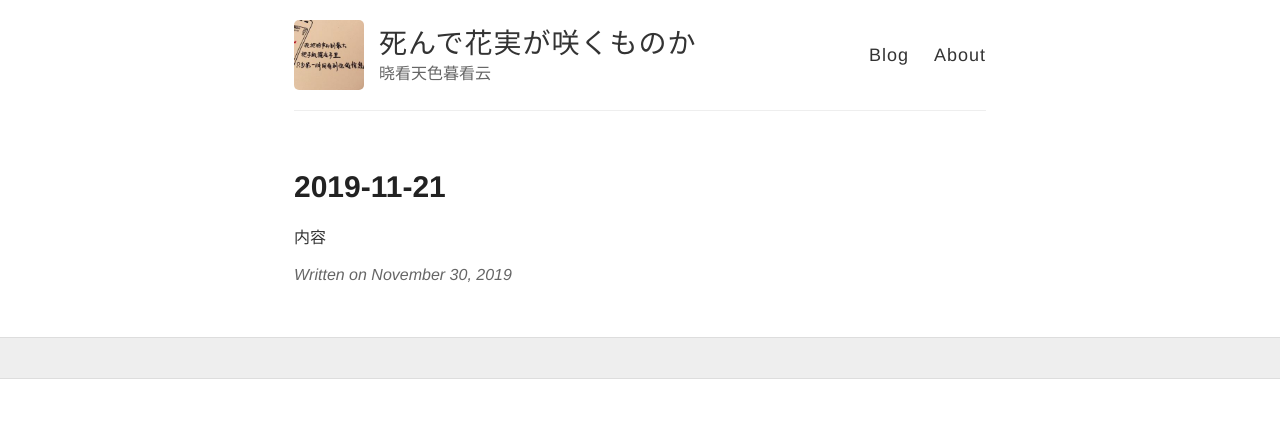
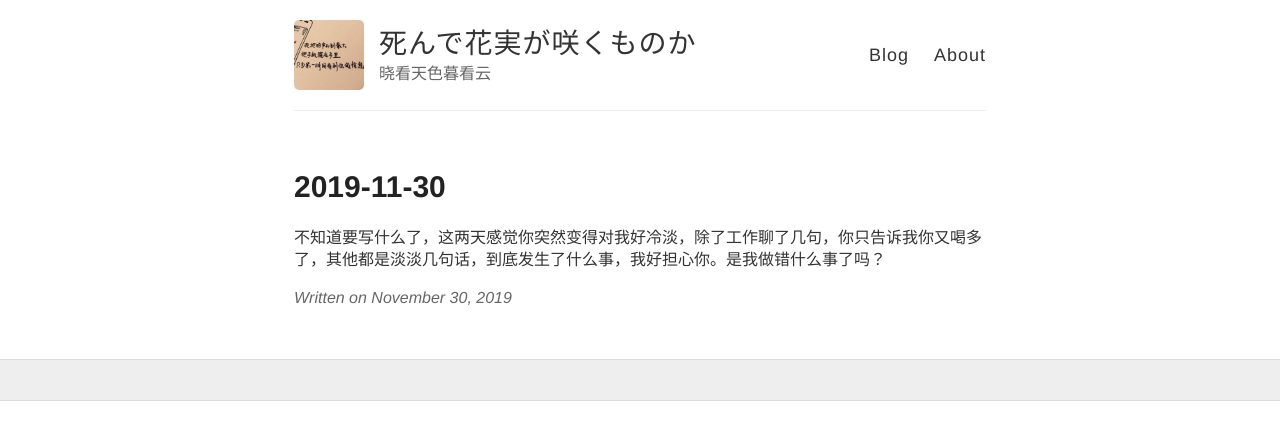
Before and after one commit to wiki650/wiki650.github.io, a Jekyll site: the page built from _posts/2019-11-30-wiki20191130.md, in a window 1280 px wide. Shown: the top 440 px of the page. Built offline with Jekyll 4.4.1, drawn with Linux system fonts in a browser that asks for light colours; comment, search, counter and statistics services are not loaded.

Commit message:
Update 2019-11-30-wiki20191130.md

```diff
--- a/_posts/2019-11-30-wiki20191130.md
+++ b/_posts/2019-11-30-wiki20191130.md
@@ -1,5 +1,6 @@
 ---
 layout: post
-title: 2019-11-21
+title: 2019-11-30
 ---
-内容
+
+不知道要写什么了，这两天感觉你突然变得对我好冷淡，除了工作聊了几句，你只告诉我你又喝多了，其他都是淡淡几句话，到底发生了什么事，我好担心你。是我做错什么事了吗？
```
